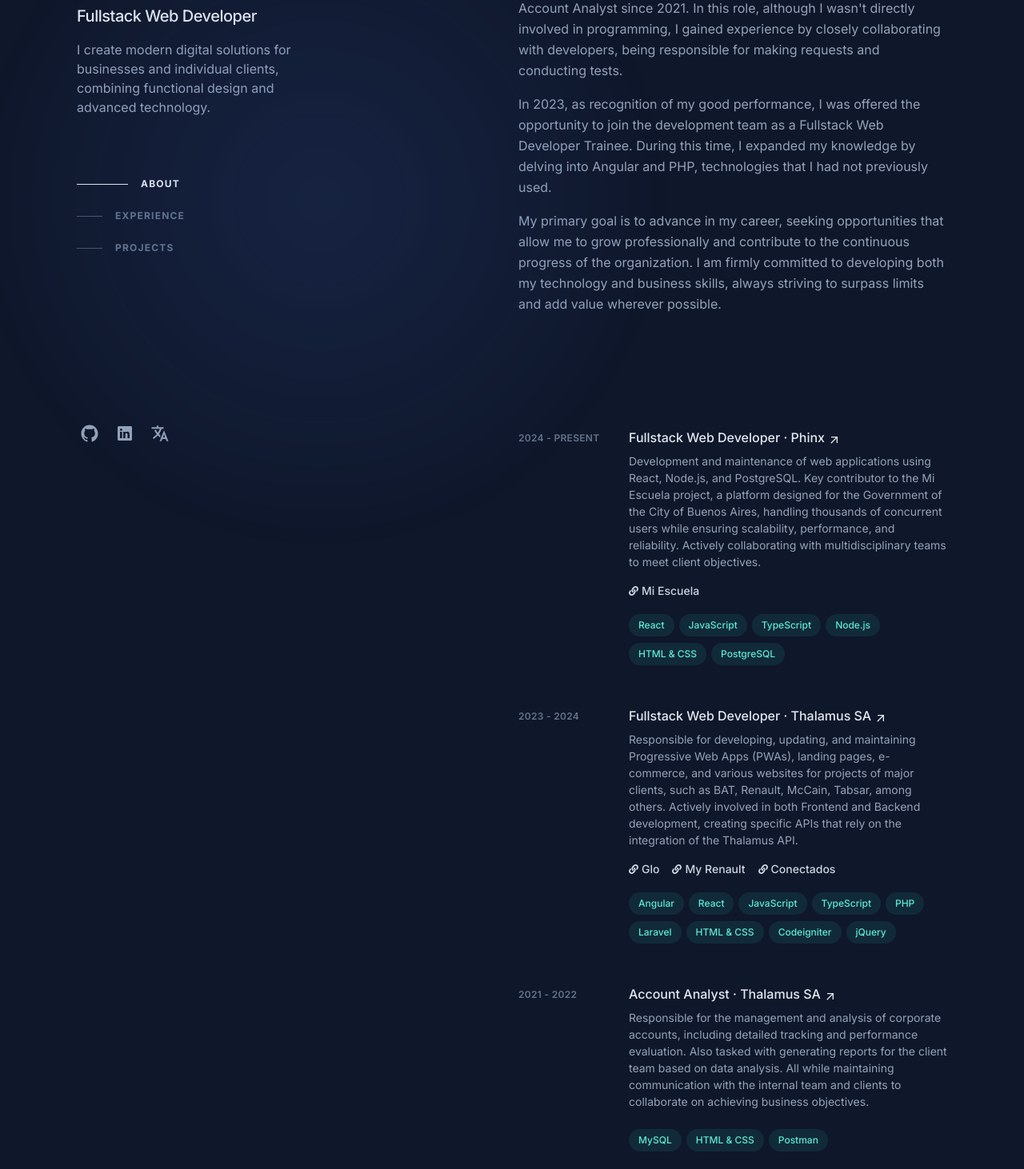
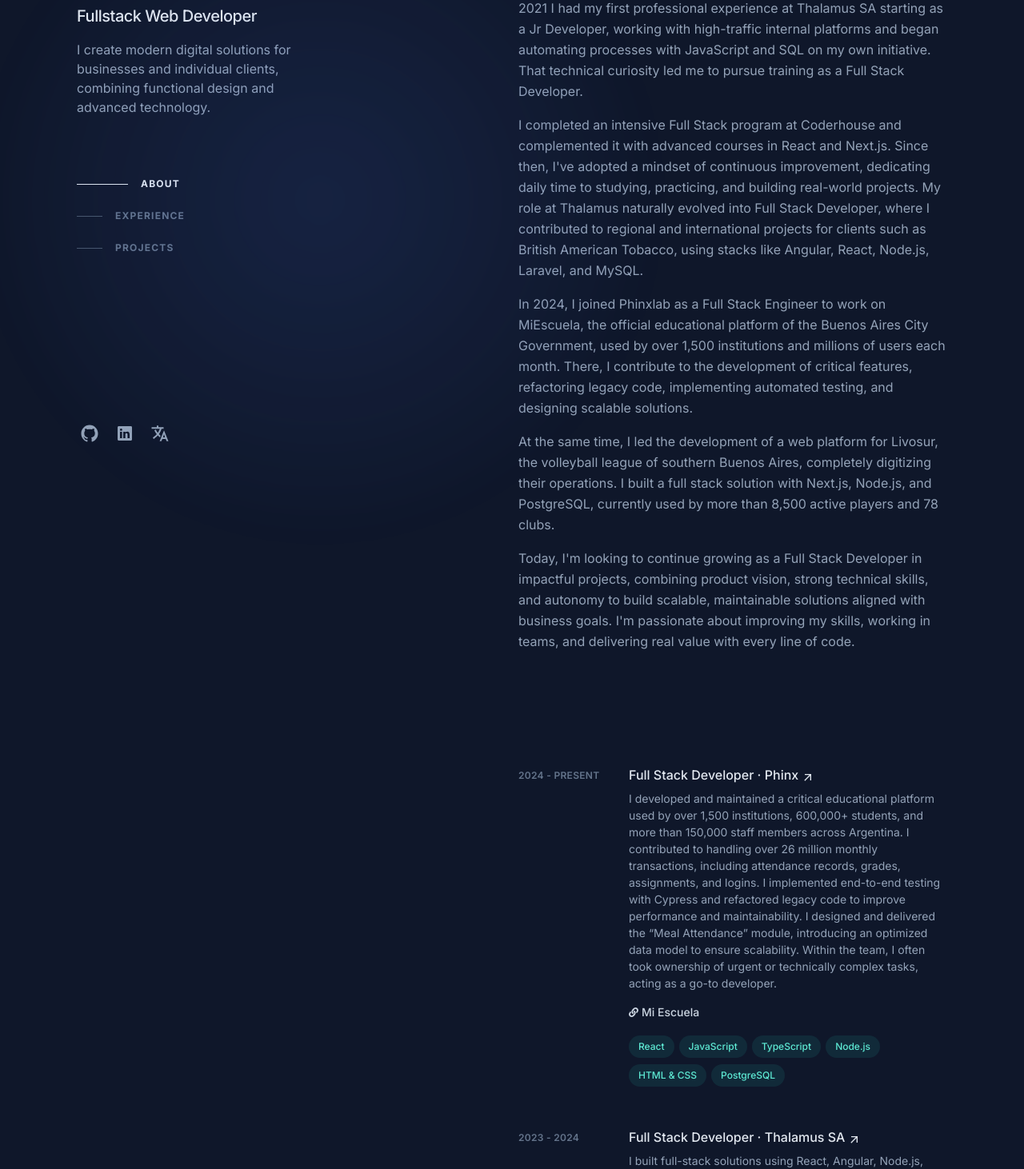
Before and after one commit to nachowolf11/porfolio-nextjs13, a Next.js app: page /en/dev in a window 1280 px wide. Shown: the part 150-1612 px from the top of the page at 80% size. Built offline with nearby package versions, Linux system fonts and the light colour scheme.

Commit message:
Actualizacion de textos

```diff
--- a/messages/en.json
+++ b/messages/en.json
@@ -20,25 +20,27 @@
         }
     },
     "about": {
-        "p1": "After dedicating my time to my education since 2019, I had the opportunity to start my professional career at Thalamus SA as an Account Analyst since 2021. In this role, although I wasn't directly involved in programming, I gained experience by closely collaborating with developers, being responsible for making requests and conducting tests.",
-        "p2": "In 2023, as recognition of my good performance, I was offered the opportunity to join the development team as a Fullstack Web Developer Trainee. During this time, I expanded my knowledge by delving into Angular and PHP, technologies that I had not previously used.",
-        "p3": "My primary goal is to advance in my career, seeking opportunities that allow me to grow professionally and contribute to the continuous progress of the organization. I am firmly committed to developing both my technology and business skills, always striving to surpass limits and add value wherever possible."
+        "p1": "I began my journey studying Information Systems Engineering at UTN, driven by the desire to solve real-world problems through software. In 2021 I had my first professional experience at Thalamus SA starting as a Jr Developer, working with high-traffic internal platforms and began automating processes with JavaScript and SQL on my own initiative. That technical curiosity led me to pursue training as a Full Stack Developer.",
+        "p2": "I completed an intensive Full Stack program at Coderhouse and complemented it with advanced courses in React and Next.js. Since then, I've adopted a mindset of continuous improvement, dedicating daily time to studying, practicing, and building real-world projects. My role at Thalamus naturally evolved into Full Stack Developer, where I contributed to regional and international projects for clients such as British American Tobacco, using stacks like Angular, React, Node.js, Laravel, and MySQL.",
+        "p3": "In 2024, I joined Phinxlab as a Full Stack Engineer to work on MiEscuela, the official educational platform of the Buenos Aires City Government, used by over 1,500 institutions and millions of users each month. There, I contribute to the development of critical features, refactoring legacy code, implementing automated testing, and designing scalable solutions.",
+        "p4": "At the same time, I led the development of a web platform for Livosur, the volleyball league of southern Buenos Aires, completely digitizing their operations. I built a full stack solution with Next.js, Node.js, and PostgreSQL, currently used by more than 8,500 active players and 78 clubs.",
+        "p5": "Today, I'm looking to continue growing as a Full Stack Developer in impactful projects, combining product vision, strong technical skills, and autonomy to build scalable, maintainable solutions aligned with business goals. I'm passionate about improving my skills, working in teams, and delivering real value with every line of code."
     },
     "experience": {
         "thalamusDev": {
             "date": "2023 - 2024",
-            "role": "Fullstack Web Developer",
-            "description": "Responsible for developing, updating, and maintaining Progressive Web Apps (PWAs), landing pages, e-commerce, and various websites for projects of major clients, such as BAT, Renault, McCain, Tabsar, among others. Actively involved in both Frontend and Backend development, creating specific APIs that rely on the integration of the Thalamus API."
+            "role": "Full Stack Developer",
+            "description": "I built full-stack solutions using React, Angular, Node.js, Laravel, and MySQL for both regional and international projects. In Conectados BAT, I developed a mobile-first PWA used by 15,000-20,000 monthly users across Argentina, Peru, and Paraguay. In MyGlo, I contributed to the development of an international e-commerce platform, implementing dynamic discounts and a referral program that increased user engagement. Finally, I led the end-to-end development of Red Point, achieving a pixel-perfect implementation based on Figma designs and delivering high client satisfaction."
         },
         "thalamusAA": {
             "date": "2021 - 2022",
-            "role": "Account Analyst",
-            "description": "Responsible for the management and analysis of corporate accounts, including detailed tracking and performance evaluation. Also tasked with generating reports for the client team based on data analysis. All while maintaining communication with the internal team and clients to collaborate on achieving business objectives."
+            "role": "Junior Full Stack Developer",
+            "description": "I automated key processes using JavaScript and SQL, reducing execution time from 4 hours to just 1. I managed 9 active platforms across 3 countries and handled over 10 Jira tickets per month. I created operational reports with SQL and Excel, performed functional testing, and provided support to corporate clients. Additionally, I contributed to the team achieving a 5/5 satisfaction score in the annual internal surveys."
         },
         "phinxlab": {
             "date": "2024 - Present",
-            "role": "Fullstack Web Developer",
-            "description": "Development and maintenance of web applications using React, Node.js, and PostgreSQL. Key contributor to the Mi Escuela project, a platform designed for the Government of the City of Buenos Aires, handling thousands of concurrent users while ensuring scalability, performance, and reliability. Actively collaborating with multidisciplinary teams to meet client objectives."
+            "role": "Full Stack Engineer",
+            "description": "I developed and maintained a critical educational platform used by over 1,500 institutions, 600,000+ students, and more than 150,000 staff members across Argentina. I contributed to handling over 26 million monthly transactions, including attendance records, grades, assignments, and logins. I implemented end-to-end testing with Cypress and refactored legacy code to improve performance and maintainability. I designed and delivered the “Meal Attendance” module, introducing an optimized data model to ensure scalability. Within the team, I often took ownership of urgent or technically complex tasks, acting as a go-to developer."
         },
         "view": "View Full Résumé"
     },
@@ -85,7 +87,7 @@
         },
         "livosur": {
             "name": "Li.Vo.Sur",
-            "description": "I contributed to the development and maintenance of a platform used by public and private schools under the Government of Buenos Aires City. My responsibilities included implementing new features, improving code quality, fixing bugs, and optimizing the system to enhance performance and usability."
+            "description": "I led the development of a web platform to manage 78 sports clubs and 8,500 active players, transforming a manual workflow into an efficient digital solution for a large regional community. I built a full-stack architecture using Next.js, Node.js, and PostgreSQL, and deployed it on a production VPS. I delivered real-time views of matches, results, and standings, along with a backoffice for managing tournaments, payments, and statistics. The platform reached over 3,000 unique monthly users (Google Analytics), and I received direct recognition from the league’s leadership for its usability and operational impact."
         }
     },
     "archive": {
--- a/messages/es.json
+++ b/messages/es.json
@@ -20,25 +20,27 @@
         }
     },
     "about": {
-        "p1": "Tras dedicar mi tiempo a mi formación desde 2019, he tenido la oportunidad de iniciar mi trayectoria profesional en Thalamus SA como Account Analyst desde el 2021. En este puesto, si bien no estaba directamente involucrado en la programación, obtuve experiencia al colaborar estrechamente con programadores, siendo responsable de realizar solicitudes y pruebas.",
-        "p2": "En 2023, como reconocimiento a mi buen desempeño, se me ofreció la oportunidad de unirme al equipo de desarrollo como Desarrollador Web Fullstack Trainee. Durante este tiempo, amplié mis conocimientos al adentrarme en Angular y PHP, tecnologías que no había utilizado previamente.",
-        "p3": "Mi objetivo primordial es avanzar en mi carrera en busca de oportunidades que me permitan crecer profesionalmente y contribuir al constante progreso de la organización. Estoy firmemente comprometido a desarrollar tanto mis habilidades en tecnología como en negocios, siempre buscando superar los límites y agregar valor donde sea posible."
+        "p1": "Comencé mi camino estudiando Ingeniería en Sistemas en la UTN, motivado por el deseo de resolver problemas reales a través del software. En 2021 tuve mi primera experiencia profesional en Thalamus SA ingresando como Jr Developer, donde trabajé con plataformas internas de alto tráfico y comencé a automatizar procesos con JavaScript y SQL por iniciativa propia. Ese interés técnico me impulsó a formarme como desarrollador Full Stack.",
+        "p2": "Realicé una formación intensiva en Coderhouse, y la complementé con cursos avanzados de React y Next.js. Desde entonces, adopté una mentalidad de mejora continua, dedicando horas diarias al estudio, la práctica y el desarrollo de proyectos reales. Mi paso por Thalamus evolucionó naturalmente hacia el rol de Full Stack Developer, participando en proyectos regionales e internacionales para clientes como British American Tobacco, utilizando stacks como Angular, React, Node.js, Laravel y MySQL.",
+        "p3": "En 2024 me sumé a Phinxlab como Full Stack Engineer para trabajar en MiEscuela, la plataforma educativa del Gobierno de la Ciudad de Buenos Aires, utilizada por más de 1.500 instituciones y millones de usuarios mensuales. Allí aporto en el desarrollo de funcionalidades críticas, refactorización de código legacy, implementación de testing automatizado y diseño de soluciones escalables.",
+        "p4": "En paralelo, lideré como freelance el desarrollo de una plataforma web para Livosur, la liga de vóley del sur bonaerense, digitalizando completamente su operación. Desarrollé una solución full stack con Next.js, Node.js y PostgreSQL, actualmente usada por más de 8.500 jugadores activos y 78 clubes.",
+        "p5": "Hoy busco seguir creciendo como Full Stack Developer en proyectos de impacto, combinando visión de producto, habilidades técnicas sólidas y autonomía para construir soluciones escalables, mantenibles y alineadas a los objetivos del negocio. Me entusiasma seguir perfeccionando mis conocimientos, trabajar en equipo y aportar valor real con cada línea de código."
     },
     "experience": {
         "thalamusDev": {
             "date": "2023 - 2024",
-            "role": "Desarrollador Web Fullstack",
-            "description": "Responsable de desarrollar, actualizar y mantener Progressive Web Apps (PWAs), landing pages, e-commerce y diversos sitios web para proyectos de clientes importantes, tales como BAT, Renault, McCain, Tabsar, entre otros. Participación activa tanto en el desarrollo Frontend como del Backend, creando APIs específicas que se basan en la integración de la API de Thalamus."
+            "role": "Full Stack Developer",
+            "description": "Construí soluciones full-stack utilizando React, Angular, Node.js, Laravel y MySQL para proyectos regionales e internacionales. En Conectados BAT, desarrollé una PWA mobile-first utilizada por entre 15.000 y 20.000 usuarios mensuales en Argentina, Perú y Paraguay. En MyGlo, contribuí al desarrollo de una plataforma de e-commerce internacional, implementando descuentos dinámicos y un programa de referidos que potenciaron la interacción de los usuarios. Finalmente, lideré el desarrollo end-to-end de Red Point, con una implementación visual pixel-perfect basada en Figma, logrando una alta satisfacción por parte del cliente."
         },
         "thalamusAA": {
             "date": "2021 - 2022",
-            "role": "Analista de cuenta",
-            "description": "Responsable de la gestión y análisis de cuentas corporativas, incluyendo seguimiento detallado y evaluación de rendimiento de las mismas. Así también, de la generación de informes para el equipo del cliente basados en análisis de datos. Todo esto manteniendo comunicación con el equipo interno y los clientes para juntos colaborar con el logro de los objetivos empresariales."
+            "role": "Junior Full Stack Developer",
+            "description": "Automaticé procesos clave utilizando JavaScript y SQL, lo que permitió reducir el tiempo de ejecución de 4 horas a 1 hora. Administré 9 plataformas activas en 3 países y gestioné más de 10 tickets mensuales en Jira. Elaboré informes operativos con SQL y Excel, realicé pruebas funcionales y brindé soporte a clientes empresariales. Además, contribuí a que el equipo obtuviera una puntuación de satisfacción de 5/5 en las encuestas internas anuales."
         },
         "phinxlab": {
             "date": "2024 - Hoy",
-            "role": "Desarrollador Web Fullstack",
-            "description": "Desarrollo y mantenimiento de aplicaciones web utilizando React, Node.js y PostgreSQL. Participación destacada en el proyecto Mi Escuela, una plataforma diseñada para el Gobierno de la Ciudad de Buenos Aires que gestiona miles de usuarios simultáneamente, garantizando escalabilidad, rendimiento y confiabilidad. Colaboración activa con equipos multidisciplinarios para cumplir con los objetivos del cliente."
+            "role": "Full Stack Engineer",
+            "description": "Desarrollé y mantuve una plataforma educativa crítica utilizada por más de 1.500 instituciones, más de 600.000 estudiantes y más de 150.000 miembros del personal en toda Argentina. Contribuí al procesamiento de más de 26 millones de transacciones mensuales, incluyendo asistencia, calificaciones, tareas e inicios de sesión. Implementé pruebas end-to-end con Cypress y refactoricé código heredado para mejorar la performance y la mantenibilidad del sistema. Diseñé y desarrollé el módulo de “Asistencia al Comedor”, proponiendo un modelo de datos optimizado para garantizar escalabilidad. Dentro del equipo, asumí frecuentemente tareas urgentes o técnicamente complejas, actuando como desarrollador de referencia."
         },
         "view": "Ver resumen completo"
     },
@@ -85,7 +87,7 @@
         },
         "livosur": {
             "name": "Li.Vo.Sur",
-            "description": "Desarrollé y gestiono integralmente el sistema web de la Li.Vo.Sur, que incluye un apartado público para la visualización de información de la liga y un backoffice para la administración completa. La plataforma cuenta con módulos para la gestión de transferencias de jugadores, pagos e inscripciones, optimizando la organización y operación de la liga."
+            "description": "Lideré el desarrollo de una plataforma web para la gestión de 78 clubes deportivos y 8.500 jugadores activos, transformando un flujo de trabajo manual en una solución digital eficiente para una gran comunidad regional. Construí una arquitectura full-stack con Next.js, Node.js, PostgreSQL y la desplegué en un VPS de producción. Entregué vistas en tiempo real de partidos, resultados y tablas de posiciones, junto con un backoffice para la gestión de torneos, pagos y estadísticas. La plataforma alcanzó más de 3.000 usuarios únicos mensuales según Google Analytics, y recibí reconocimiento directo de la dirección de la liga por su usabilidad y el impacto operativo logrado."
         }
     },
     "archive": {
--- a/src/components/content/AboutSection.tsx
+++ b/src/components/content/AboutSection.tsx
@@ -6,7 +6,9 @@
     <div>
       <p className="mb-4">{t('p1')}</p>
       <p className="mb-4">{t('p2')}</p>
-      <p>{t('p3')}</p>
+      <p className="mb-4">{t('p3')}</p>
+      <p className="mb-4">{t('p4')}</p>
+      <p>{t('p5')}</p>
     </div>
   )
 }
```
